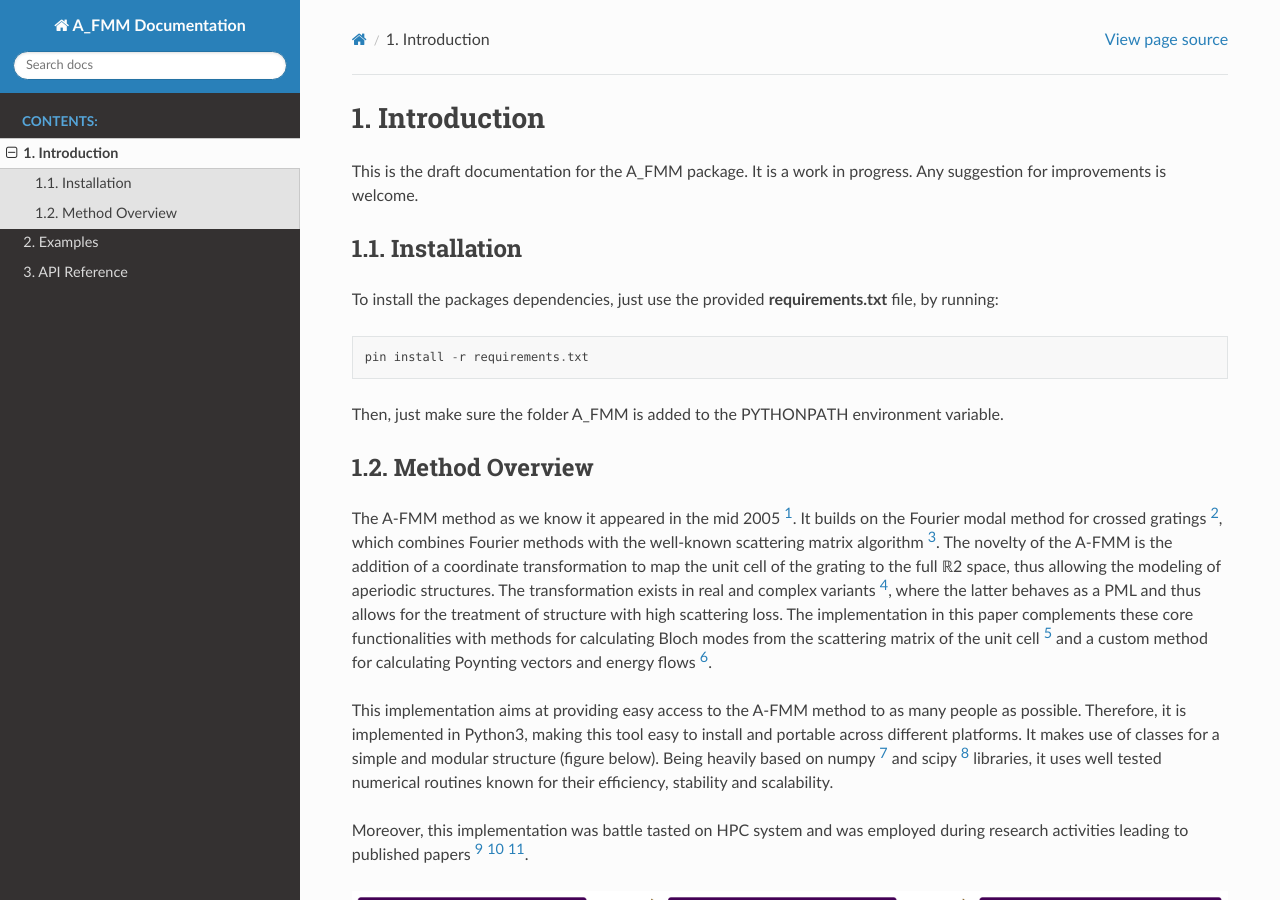
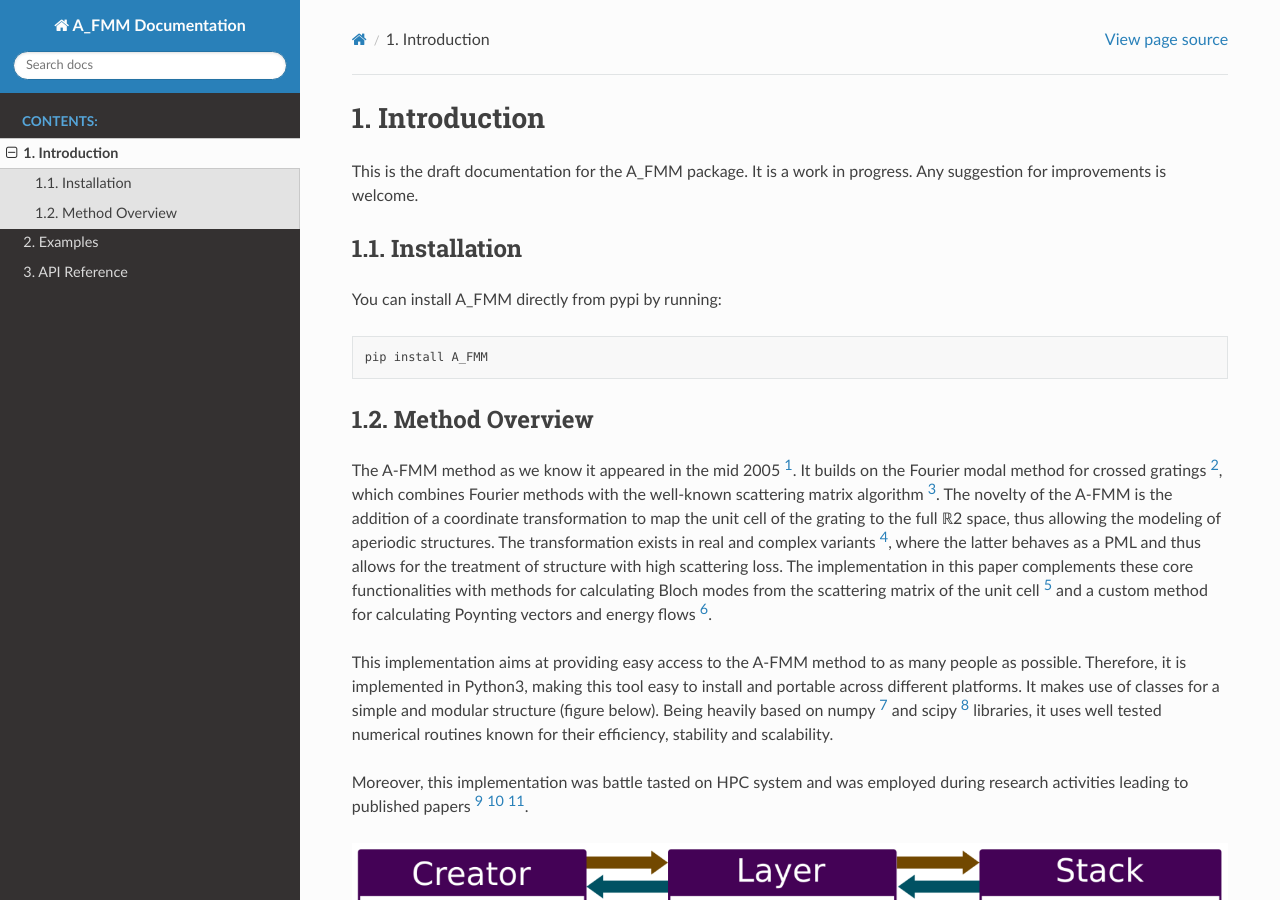
Before and after one commit to mpasson/A_FMM, a Sphinx documentation site: the page built from Docs/intro.rst, in a window 1280 px wide and 900 px high. Built offline with Sphinx 7.4.7 and the Read the Docs theme 2.0.0, drawn with Linux system fonts in a browser that asks for light colours.

Commit message:
Update install instruction

```diff
--- a/Docs/intro.rst
+++ b/Docs/intro.rst
@@ -6,14 +6,13 @@ This is the draft documentation for the A_FMM package. It is a work in progress.
 
 Installation
 -------------
-To install the packages dependencies, just use the provided **requirements.txt** file, by running:
+You can install A_FMM directly from pypi by running:
 
 
 .. code-block::
 
-    pin install -r requirements.txt
+    pip install A_FMM
 
-Then, just make sure the folder A_FMM is added to the PYTHONPATH environment variable.
 
 Method Overview
 -----------------
```
Also changed, not shown: README.md (+4 -1 lines).
